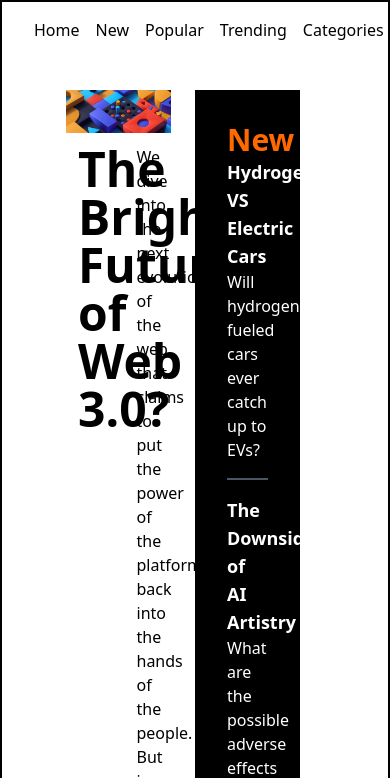
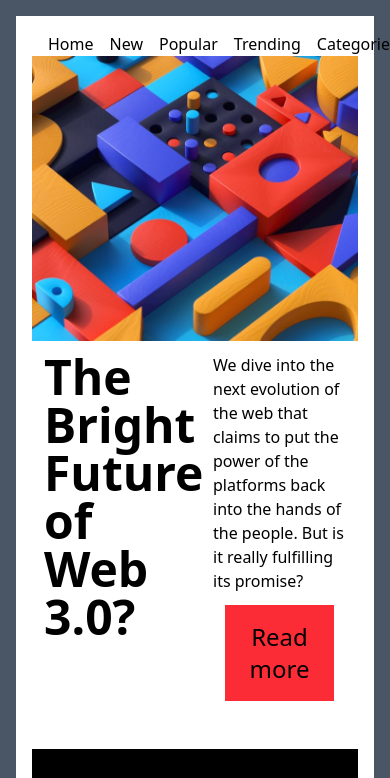
Before and after one commit to opeyemitechpro/test2, a website: page index.html in a window 390 px wide. Shown: the top 778 px of the page. Drawn offline with Linux system fonts and the light colour scheme; files whose address does not match are found by name.

Commit message:
Website Update

```diff
--- a/index.html
+++ b/index.html
@@ -8,21 +8,24 @@
 </head>
 
 
-<body class="bg-white">
+<!-- bg-white grid grid-cols-1 md:grid-cols-2 gap-6 p-12 -->
+<body>
+    <main class="bg-gray-100 min-h-screen">
 
-    <div class="box-border">
+        <div class="box-border border-0 p-4 bg-gray-600">
 
-        <div class="box-border border-2 p-4 bg-white drop-shadow-black">
+            <!-- grid grid-cols-1 md:grid-cols-2 gap-3 -->
+            <div class="border-0 p-4 bg-white">
 
                 <div>
                     <!-- Make the Navigation bar elements to be on a single line -->
-                <nav class="flex items-center space-x-4 grid-cols-2">
+                    <nav class="flex items-center space-x-4 grid-cols-2 ">
                         <div>
 
                             <img src="/test-2/assests/images/logo.svg" alt="logo">
                         </div>
 
-                    <div class="flex right-0">
+                        <div class="flex justify-end">
 
                             <ul class="flex items-center space-x-4 col-span-5">
                                 <li><a href="index.html">Home</a></li>
@@ -35,12 +38,18 @@
                     </nav>
                 </div>
 
-            <div class="bg-white grid grid-cols-2 gap-6 p-12">
+                <div class="bg-white grid grid-cols-1 md:grid-cols-2 gap-6 md:p-12 col-span-1">
+                    <div class=""> <!--set different image for mobile-->
+
+
                             <div class="">
-                    <img src="/test-2/assests/images/image-web-3-desktop.jpg" alt="">
+                        <!-- Mobile image - hidden on md screens and up -->
+                        <img src="/test-2/assests/images/image-web-3-mobile.jpg" alt="" class="block md:hidden">
+                        <!-- Desktop image - hidden on screens smaller than md -->
+                        <img src="/test-2/assests/images/image-web-3-desktop.jpg" alt="" class="hidden md:block">
 
                         <div class="grid grid-cols-2 gap-3">
-
+                            <!-- rest of your content -->
                             <div class="font-bold p-3">
 
                                 <h1 class="text-5xl">The Bright Future of Web 3.0?</h1>
@@ -58,6 +67,14 @@
                                     <button class="border-0 bg-red-500 hover:bg-red-600 focus:outline-2 focus:outline-offset-2 focus:outline-red-500 active:bg-700 p-4 text-2xl">Read more</button>
                                 </div>
                             </div>
+                        </div>
+                    </div>
+
+
+
+
+                        <div class="grid grid-cols-2 gap-3">
+
                         </div>
 
 
@@ -93,8 +110,9 @@
                         </div>
 
                     </div>
+                                    <!-- grid grid-cols-1 md:grid-cols-3 gap-3 col-span-full md:col-span-3 -->
 
-                <div class="grid grid-cols-3 gap-3 col-span-3">
+                    <div class="grid grid-cols-1 md:grid-cols-3 gap-3 col-span-full">
 
                         <div class="grid grid-cols-2 p-2">
                             <div>
@@ -156,13 +174,14 @@
                             </div>
                         </div>
 
-                    <
+
                         </div>
                     </div>
 
             </div>
         </div>
-    </div>
+    </main>
+
 
 
 </body>
```
Also changed, not shown: src/output.css. Lines whose indentation alone changed are shown as unchanged.
